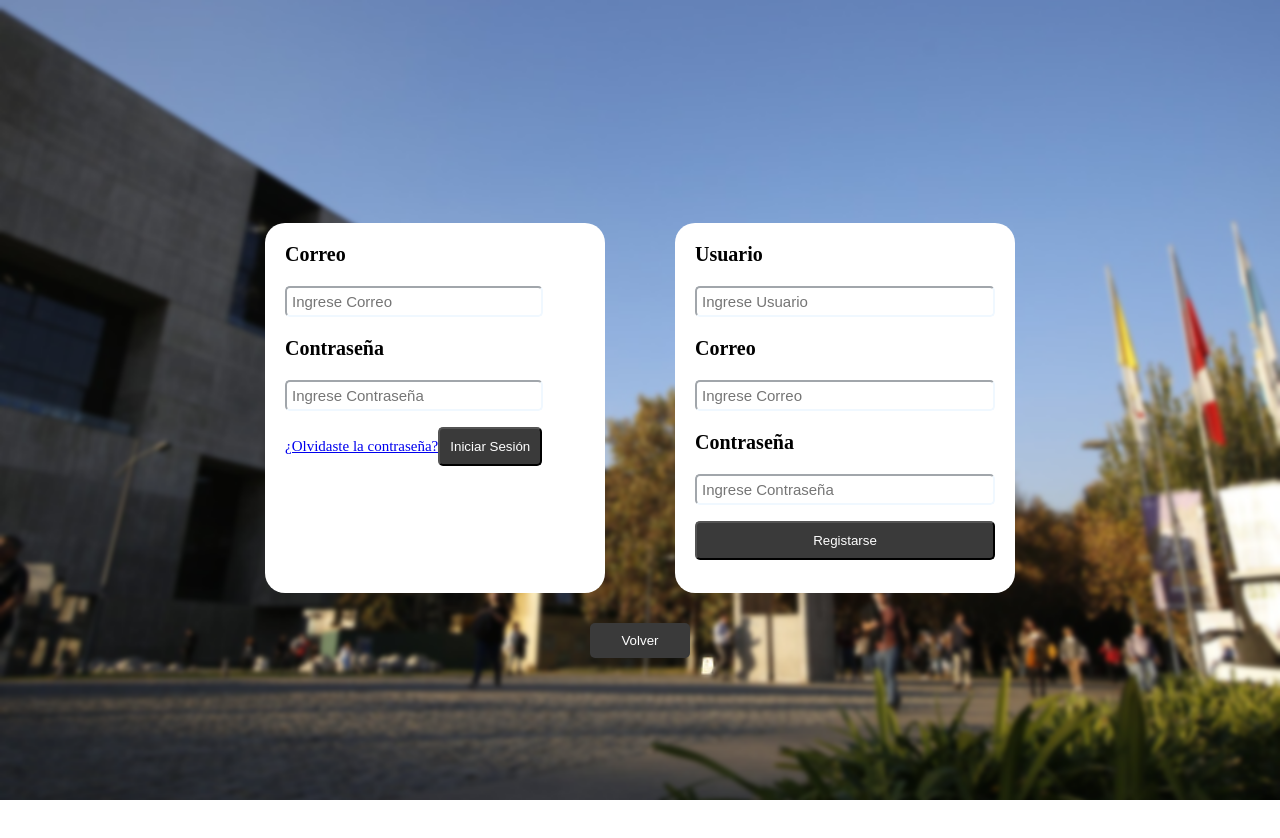
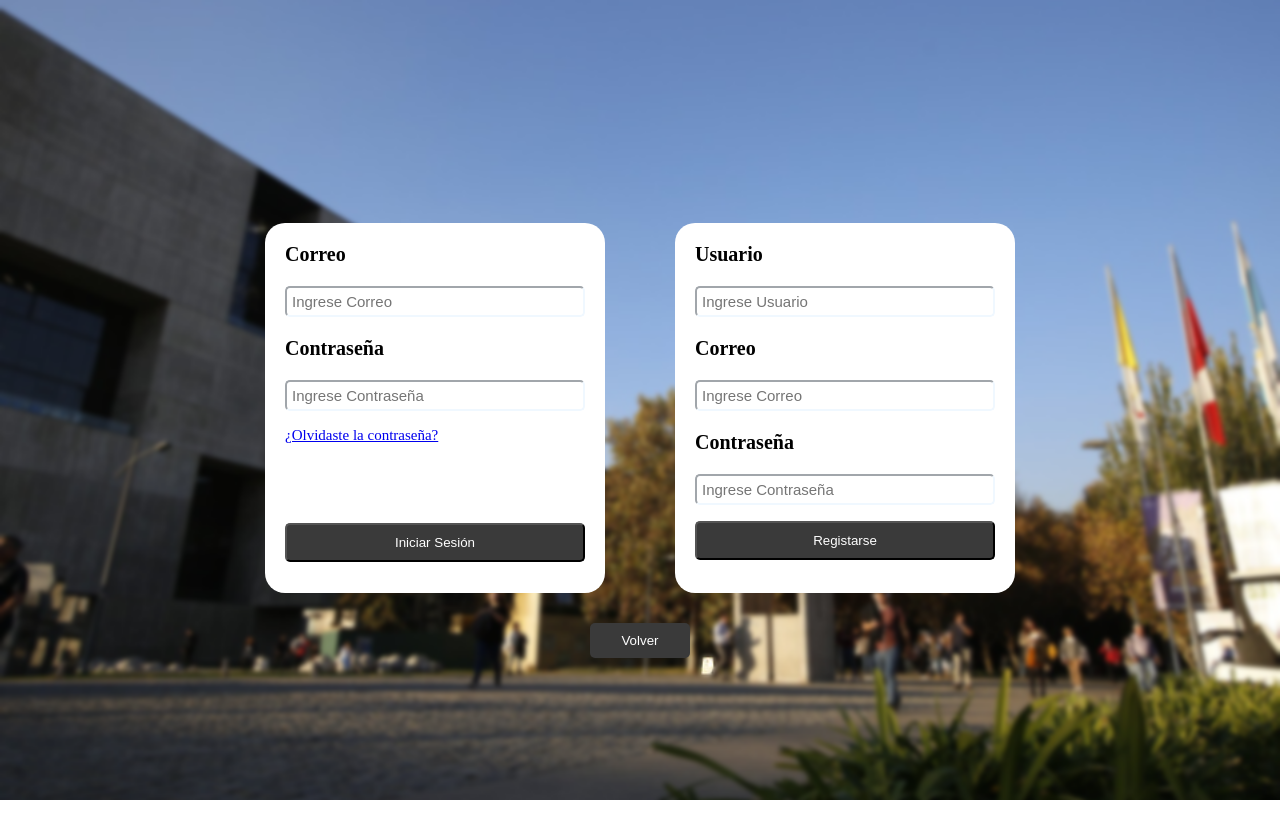
Before and after one commit to IIC2513/front-Tableton, a React (Vite) app: page /login in a window 1280 px wide. Shown: the top 838 px of the page. Built offline with nearby package versions, Linux system fonts and the light colour scheme.

Commit message:
arreglo la apariencia del form

```diff
--- a/src/assets/styles/loginPage/formularioIniciarSesion.css
+++ b/src/assets/styles/loginPage/formularioIniciarSesion.css
@@ -20,6 +20,7 @@
 
 #olvidarContraseña{
     font-size: 15px;
+    margin-bottom: 40px;
 }
 
 input{
--- a/src/components/login/formularioiniciarSesion.jsx
+++ b/src/components/login/formularioiniciarSesion.jsx
@@ -41,9 +41,9 @@ function FormularioIniciarSesion(){
 
 
     return (
-        <div className="contenedorFormulario">
 
-            <form onSubmit={handleSubmit}>
+
+            <form onSubmit={handleSubmit} className="contenedorFormulario">
 
             <p>Correo</p>
             <input
@@ -64,13 +64,15 @@ function FormularioIniciarSesion(){
 
             <Link to="" className="elementos" id="olvidarContraseña">¿Olvidaste la contraseña?</Link>
 
+            <br></br>
+
             <button type="submit" className="elementos" >Iniciar Sesión</button>
 
 
             </form>
 
 
-        </div>
+
     )
 }
 
```
